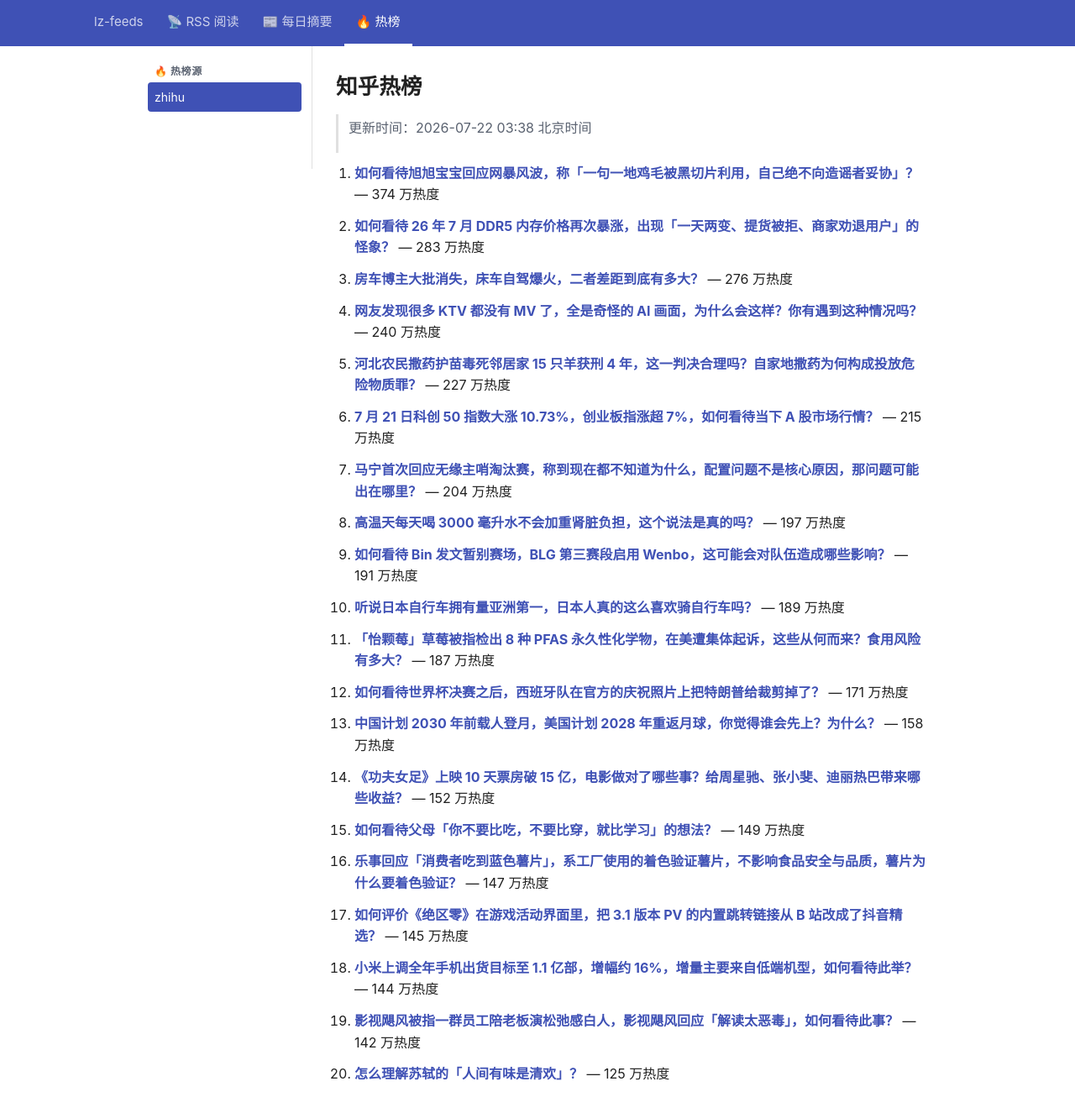
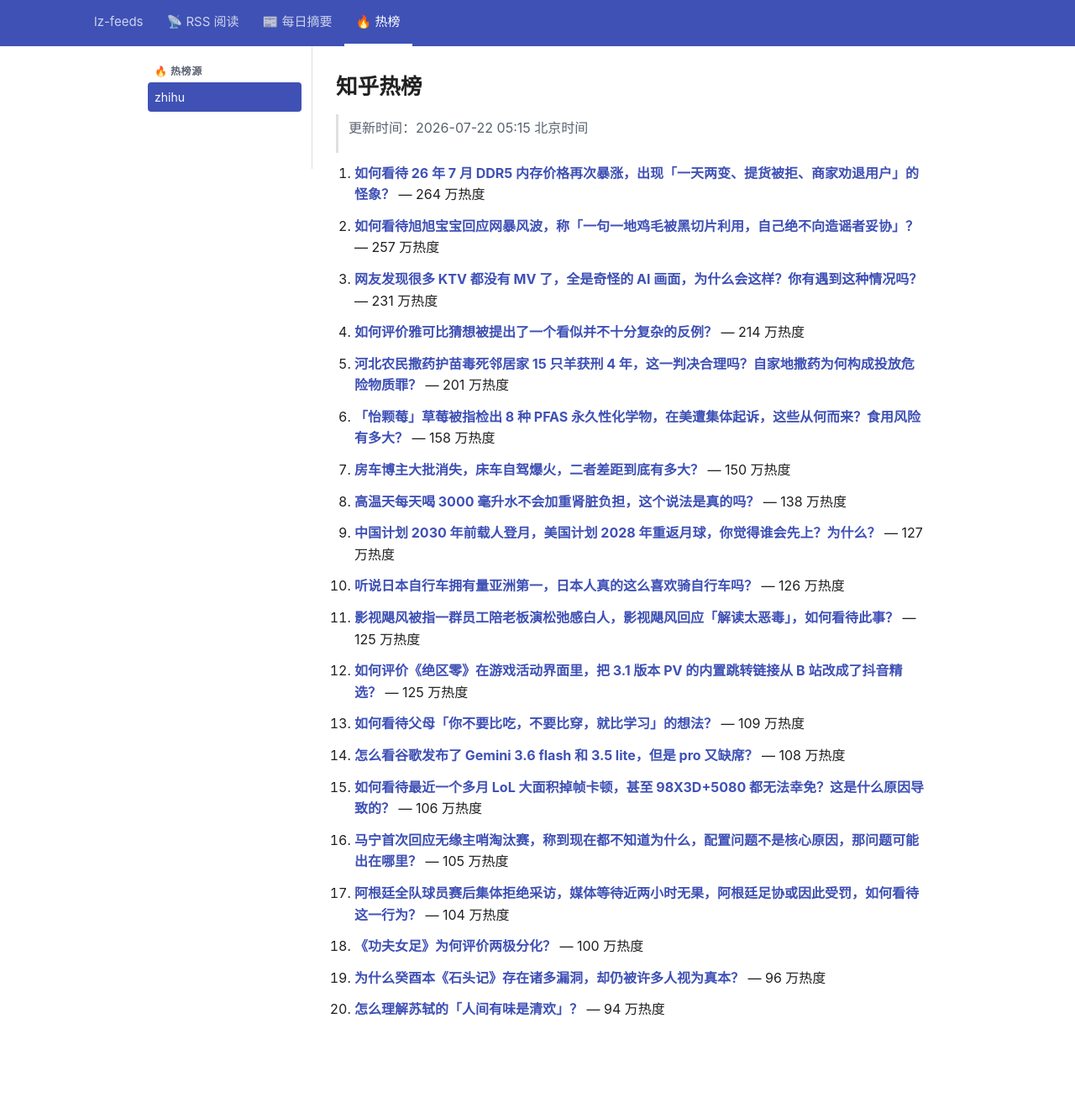
Before and after one commit to lizhang0101/lz-feeds, a Jekyll site: the page built from _hotlist/zhihu.md, in a window 1280 px wide and 1356 px high. Shown: the top 1325 px of the window at 84% size. Built offline with Jekyll 4.4.1, drawn with Linux system fonts in a browser that asks for light colours.

Commit message:
hotlist: 2026-07-21T21:15Z

```diff
--- a/_hotlist/zhihu.md
+++ b/_hotlist/zhihu.md
@@ -1,48 +1,48 @@
 ---
-updated: 2026-07-22 03:38 北京时间
+updated: 2026-07-22 05:15 北京时间
 count: 20
 ---
 
 # 知乎热榜
 
-> 更新时间：2026-07-22 03:38 北京时间
+> 更新时间：2026-07-22 05:15 北京时间
 
-1. **[如何看待旭旭宝宝回应网暴风波，称「一句一地鸡毛被黑切片利用，自己绝不向造谣者妥协」？](https://www.zhihu.com/question/2062763580878071282)** — 374 万热度
+1. **[如何看待 26 年 7 月 DDR5 内存价格再次暴涨，出现「一天两变、提货被拒、商家劝退用户」的怪象？](https://www.zhihu.com/question/2061301718021886552)** — 264 万热度
 
-2. **[如何看待 26 年 7 月 DDR5 内存价格再次暴涨，出现「一天两变、提货被拒、商家劝退用户」的怪象？](https://www.zhihu.com/question/2061301718021886552)** — 283 万热度
+2. **[如何看待旭旭宝宝回应网暴风波，称「一句一地鸡毛被黑切片利用，自己绝不向造谣者妥协」？](https://www.zhihu.com/question/2062763580878071282)** — 257 万热度
 
-3. **[房车博主大批消失，床车自驾爆火，二者差距到底有多大？](https://www.zhihu.com/question/2058243911978690417)** — 276 万热度
+3. **[网友发现很多 KTV 都没有 MV 了，全是奇怪的 AI 画面，为什么会这样？你有遇到这种情况吗？](https://www.zhihu.com/question/2061915732447687216)** — 231 万热度
 
-4. **[网友发现很多 KTV 都没有 MV 了，全是奇怪的 AI 画面，为什么会这样？你有遇到这种情况吗？](https://www.zhihu.com/question/2061915732447687216)** — 240 万热度
+4. **[如何评价雅可比猜想被提出了一个看似并不十分复杂的反例？](https://www.zhihu.com/question/2062518567824892874)** — 214 万热度
 
-5. **[河北农民撒药护苗毒死邻居家 15 只羊获刑 4 年，这一判决合理吗？自家地撒药为何构成投放危险物质罪？](https://www.zhihu.com/question/2062659274120098235)** — 227 万热度
+5. **[河北农民撒药护苗毒死邻居家 15 只羊获刑 4 年，这一判决合理吗？自家地撒药为何构成投放危险物质罪？](https://www.zhihu.com/question/2062659274120098235)** — 201 万热度
 
-6. **[7 月 21 日科创 50 指数大涨 10.73%，创业板指涨超 7%，如何看待当下 A 股市场行情？](https://www.zhihu.com/question/2062838747457131203)** — 215 万热度
+6. **[「怡颗莓」草莓被指检出 8 种 PFAS 永久性化学物，在美遭集体起诉，这些从何而来？食用风险有多大？](https://www.zhihu.com/question/2061447703125390721)** — 158 万热度
 
-7. **[马宁首次回应无缘主哨淘汰赛，称到现在都不知道为什么，配置问题不是核心原因，那问题可能出在哪里？](https://www.zhihu.com/question/2062863345573803605)** — 204 万热度
+7. **[房车博主大批消失，床车自驾爆火，二者差距到底有多大？](https://www.zhihu.com/question/2058243911978690417)** — 150 万热度
 
-8. **[高温天每天喝 3000 毫升水不会加重肾脏负担，这个说法是真的吗？](https://www.zhihu.com/question/2062498174825141693)** — 197 万热度
+8. **[高温天每天喝 3000 毫升水不会加重肾脏负担，这个说法是真的吗？](https://www.zhihu.com/question/2062498174825141693)** — 138 万热度
 
-9. **[如何看待 Bin 发文暂别赛场，BLG 第三赛段启用 Wenbo，这可能会对队伍造成哪些影响？](https://www.zhihu.com/question/2062948923971302955)** — 191 万热度
+9. **[中国计划 2030 年前载人登月，美国计划 2028 年重返月球，你觉得谁会先上？为什么？](https://www.zhihu.com/question/2062554385847160852)** — 127 万热度
 
-10. **[听说日本自行车拥有量亚洲第一，日本人真的这么喜欢骑自行车吗？](https://www.zhihu.com/question/58397168)** — 189 万热度
+10. **[听说日本自行车拥有量亚洲第一，日本人真的这么喜欢骑自行车吗？](https://www.zhihu.com/question/58397168)** — 126 万热度
 
-11. **[「怡颗莓」草莓被指检出 8 种 PFAS 永久性化学物，在美遭集体起诉，这些从何而来？食用风险有多大？](https://www.zhihu.com/question/2061447703125390721)** — 187 万热度
+11. **[影视飓风被指一群员工陪老板演松弛感白人，影视飓风回应「解读太恶毒」，如何看待此事？](https://www.zhihu.com/question/2062642099518795923)** — 125 万热度
 
-12. **[如何看待世界杯决赛之后，西班牙队在官方的庆祝照片上把特朗普给裁剪掉了？](https://www.zhihu.com/question/2062849285499138343)** — 171 万热度
+12. **[如何评价《绝区零》在游戏活动界面里，把 3.1 版本 PV 的内置跳转链接从 B 站改成了抖音精选？](https://www.zhihu.com/question/2061595522134282638)** — 125 万热度
 
-13. **[中国计划 2030 年前载人登月，美国计划 2028 年重返月球，你觉得谁会先上？为什么？](https://www.zhihu.com/question/2062554385847160852)** — 158 万热度
+13. **[如何看待父母「你不要比吃，不要比穿，就比学习」的想法？](https://www.zhihu.com/question/324437913)** — 109 万热度
 
-14. **[《功夫女足》上映 10 天票房破 15 亿，电影做对了哪些事？给周星驰、张小斐、迪丽热巴带来哪些收益？](https://www.zhihu.com/question/2062587924949083357)** — 152 万热度
+14. **[怎么看谷歌发布了 Gemini 3.6 flash 和 3.5 lite，但是 pro 又缺席？](https://www.zhihu.com/question/2063033606767895735)** — 108 万热度
 
-15. **[如何看待父母「你不要比吃，不要比穿，就比学习」的想法？](https://www.zhihu.com/question/324437913)** — 149 万热度
+15. **[如何看待最近一个多月 LoL 大面积掉帧卡顿，甚至 98X3D+5080 都无法幸免？这是什么原因导致的？](https://www.zhihu.com/question/2060590586902714339)** — 106 万热度
 
-16. **[乐事回应「消费者吃到蓝色薯片」，系工厂使用的着色验证薯片，不影响食品安全与品质，薯片为什么要着色验证？](https://www.zhihu.com/question/2061399390741337380)** — 147 万热度
+16. **[马宁首次回应无缘主哨淘汰赛，称到现在都不知道为什么，配置问题不是核心原因，那问题可能出在哪里？](https://www.zhihu.com/question/2062863345573803605)** — 105 万热度
 
-17. **[如何评价《绝区零》在游戏活动界面里，把 3.1 版本 PV 的内置跳转链接从 B 站改成了抖音精选？](https://www.zhihu.com/question/2061595522134282638)** — 145 万热度
+17. **[阿根廷全队球员赛后集体拒绝采访，媒体等待近两小时无果，阿根廷足协或因此受罚，如何看待这一行为？](https://www.zhihu.com/question/2062545559978598939)** — 104 万热度
 
-18. **[小米上调全年手机出货目标至 1.1 亿部，增幅约 16%，增量主要来自低端机型，如何看待此举？](https://www.zhihu.com/question/2062847046097408907)** — 144 万热度
+18. **[《功夫女足》为何评价两极分化？](https://www.zhihu.com/question/2060401676952023603)** — 100 万热度
 
-19. **[影视飓风被指一群员工陪老板演松弛感白人，影视飓风回应「解读太恶毒」，如何看待此事？](https://www.zhihu.com/question/2062642099518795923)** — 142 万热度
+19. **[为什么癸酉本《石头记》存在诸多漏洞，却仍被许多人视为真本？](https://www.zhihu.com/question/2036634256450049470)** — 96 万热度
 
-20. **[怎么理解苏轼的「人间有味是清欢」？](https://www.zhihu.com/question/298138448)** — 125 万热度
+20. **[怎么理解苏轼的「人间有味是清欢」？](https://www.zhihu.com/question/298138448)** — 94 万热度
```
